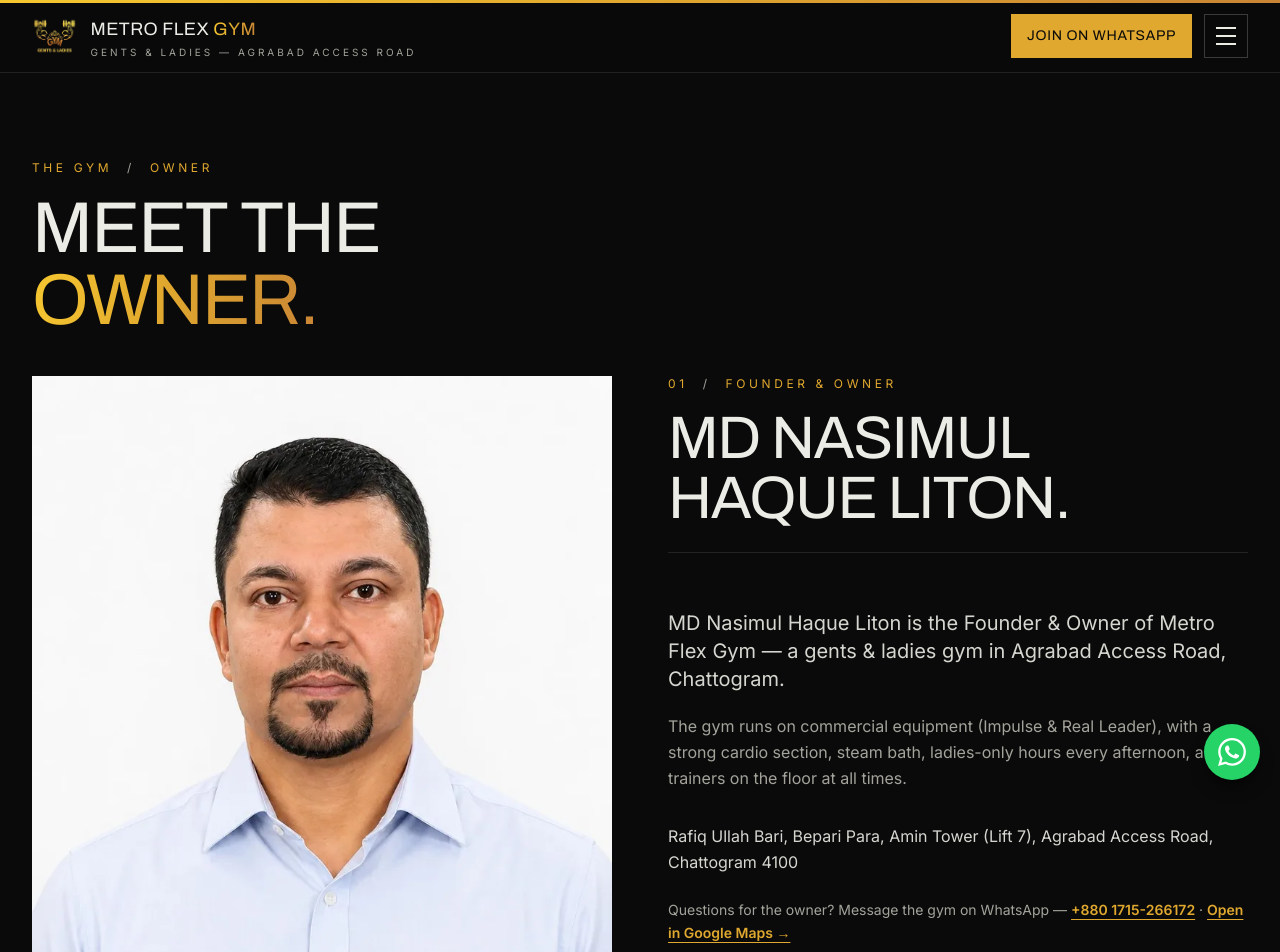
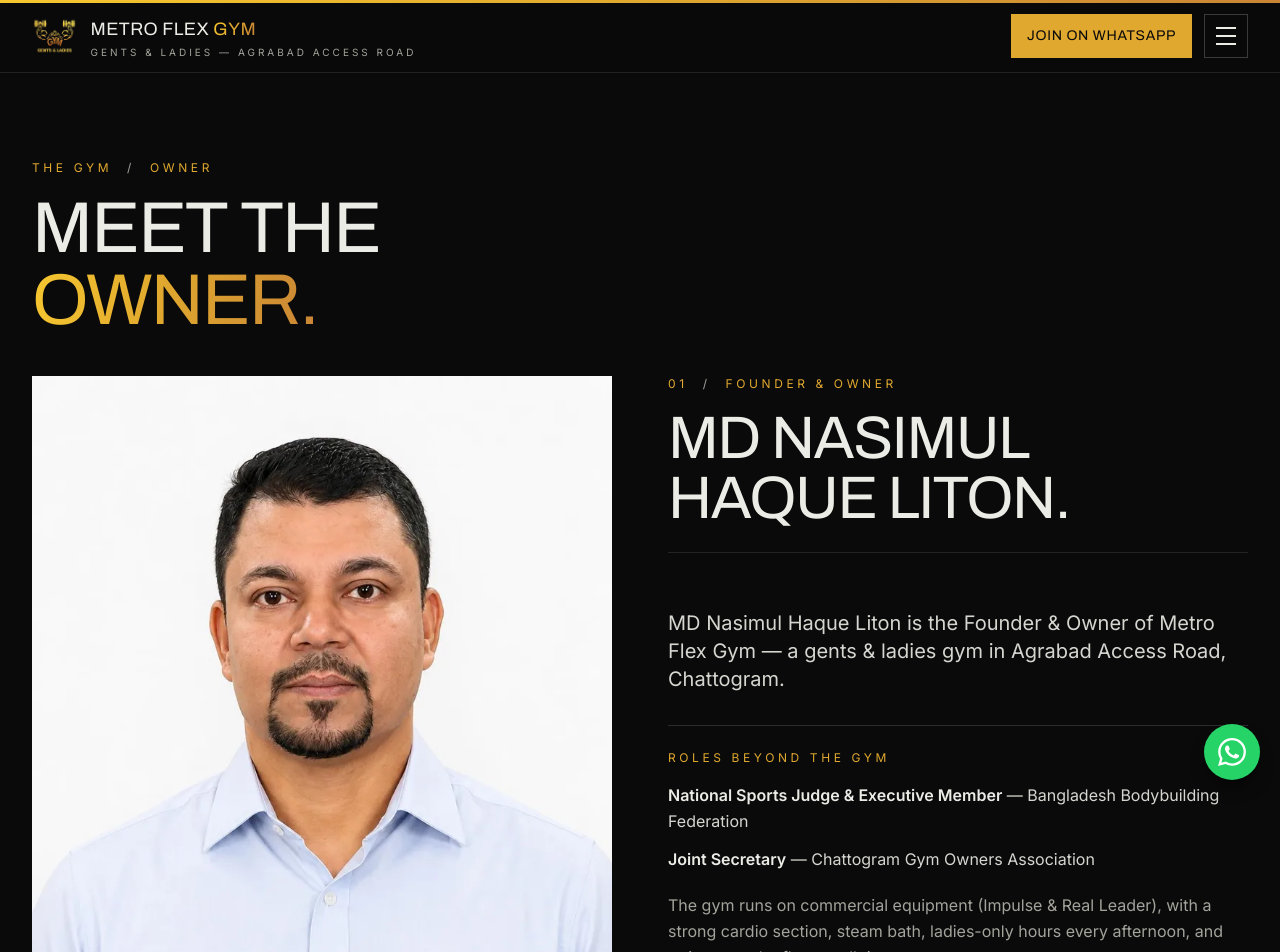
Before and after one commit to rafsaaanrakib/metro-flex-gym, a Next.js app: page /owner in a window 1280 px wide. Shown: the top 952 px of the page. Built offline with nearby package versions, Linux system fonts and the light colour scheme.

Commit message:
Metro Flex Gym — Owner page: add Nasimul's federation roles
National Sports Judge & Executive Member, Bangladesh Bodybuilding
Federation; Joint Secretary, Chattogram Gym Owners Association —
from the gym's card (2026-11-20).

```diff
--- a/app/owner/page.tsx
+++ b/app/owner/page.tsx
@@ -28,7 +28,8 @@ export const metadata: Metadata = {
 };
 
 /* Owner facts only: name from the gym's trade licence and receipt
- * (2026-11-12); title Founder & Owner per the gym. No invented biography. */
+ * (2026-11-12); title Founder & Owner per the gym; roles from the gym's
+ * card (2026-11-20). No invented biography. */
 
 export default function Owner() {
   return (
@@ -68,6 +69,19 @@ export default function Owner() {
               MD Nasimul Haque Liton is the Founder &amp; Owner of Metro Flex Gym —
               a gents &amp; ladies gym in Agrabad Access Road, Chattogram.
             </p>
+            <div className="mt-8 border-t border-bone/15 pt-6">
+              <p className="font-body text-[11px] md:text-xs tracking-[0.3em] uppercase text-gold">Roles beyond the gym</p>
+              <ul className="mt-4 space-y-3 text-base leading-relaxed text-bone/90">
+                <li>
+                  <span className="font-semibold text-bone">National Sports Judge &amp; Executive Member</span>
+                  {' '}— Bangladesh Bodybuilding Federation
+                </li>
+                <li>
+                  <span className="font-semibold text-bone">Joint Secretary</span>
+                  {' '}— Chattogram Gym Owners Association
+                </li>
+              </ul>
+            </div>
             <p className="mt-5 text-base leading-relaxed text-muted">
               The gym runs on commercial equipment (Impulse &amp; Real Leader), with
               a strong cardio section, steam bath, ladies-only hours every
```
